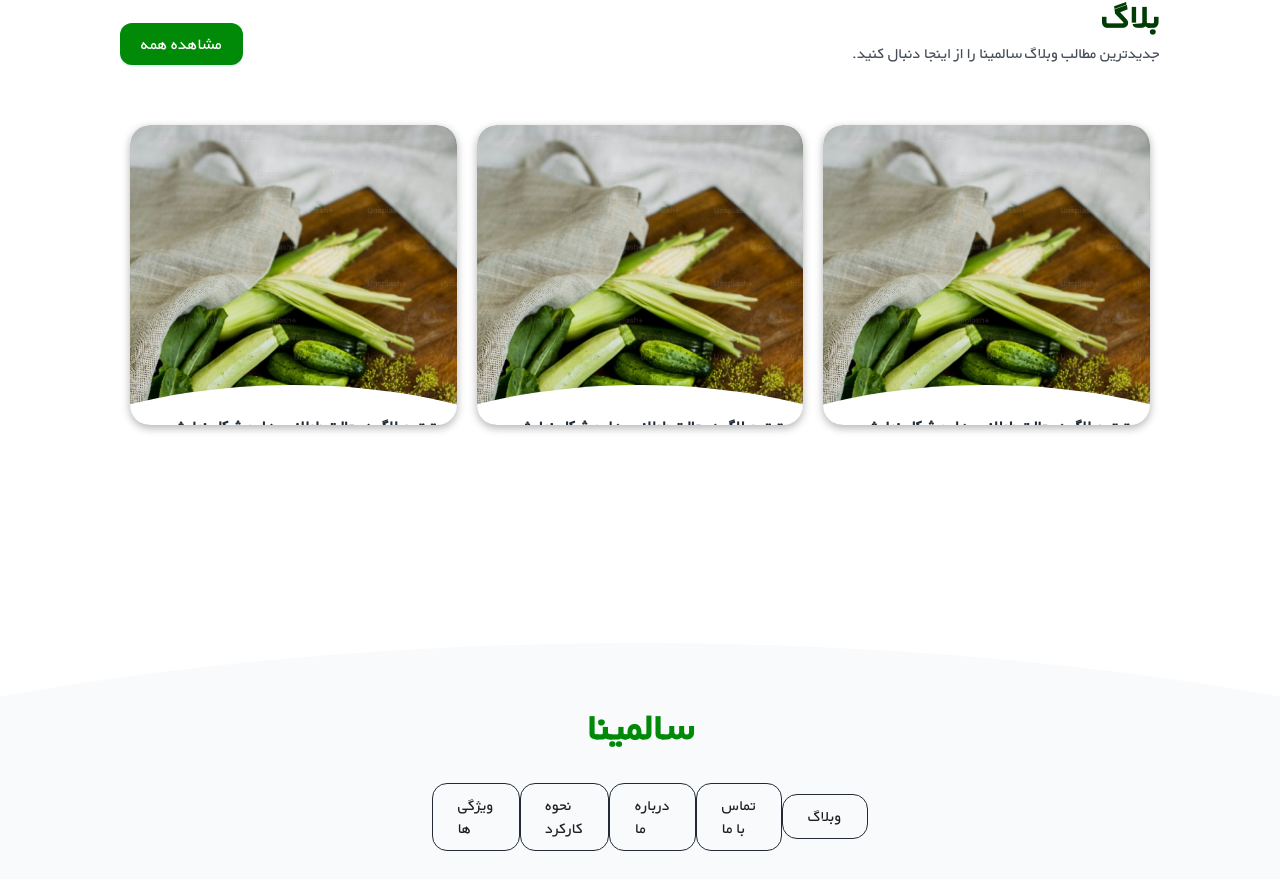
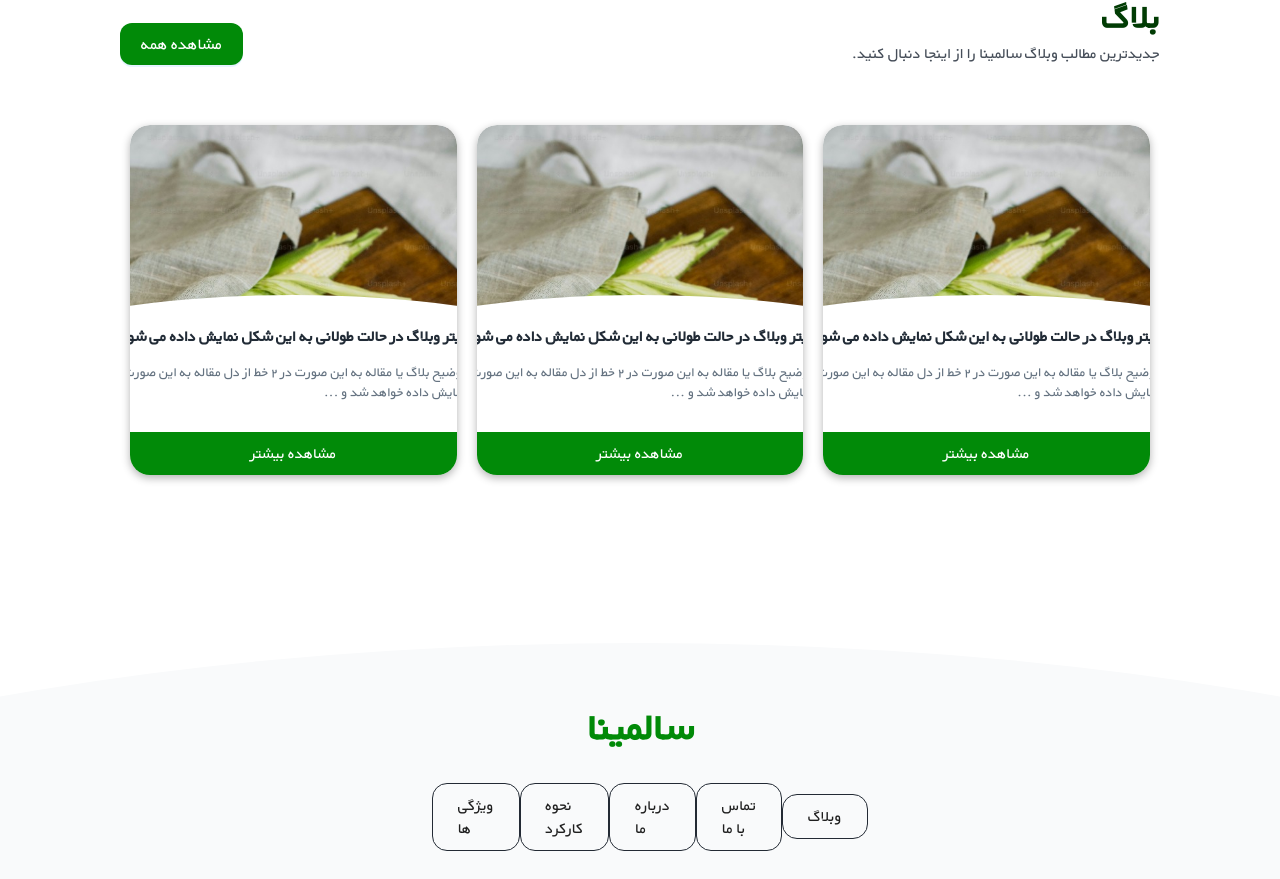
Before and after one commit to alikalatearabi/salemina-main-website, a React (Vite) app: page / in a window 1280 px wide. Shown: the part 4717-5596 px from the top of the page. Built offline with nearby package versions, Linux system fonts and the light colour scheme.

Commit message:
fix the blog card in main page

```diff
--- a/src/components/Blog/blogCard.tsx
+++ b/src/components/Blog/blogCard.tsx
@@ -6,16 +6,16 @@
   description: string
 }
 
-const BlogCard: React.FC<BlogCardProps> = ({image, title, description}) => {
+const BlogCard: React.FC<BlogCardProps> = ({ image, title, description }) => {
   return (
     <div className="blogCard">
       <img src={image} alt='blogCardImage' className='blogCardImage' />
       <div className='blogCardText'>
         <h3>{title}</h3>
         <p>{description}</p>
+      </div>
       <div className='blogShowMoreWrapper'>
         <span>مشاهده بیشتر</span>
-            </div>
       </div>
     </div>
   )
--- a/src/components/Blog/style.scss
+++ b/src/components/Blog/style.scss
@@ -50,25 +50,31 @@
 
             .blogCard {
                 width: 32%;
-                height: 300px;
+                height: 350px;
                 border-radius: 20px;
                 box-shadow: rgba(0, 0, 0, 0.3) 0px 3px 8px;
+                display: flex;
+                align-items: center;
+                justify-content: space-between;
+                flex-direction: column;
 
                 .blogCardImage {
                     width: 100%;
-                    height: 100%;
+                    height: 60%;
                     object-fit: cover;
                     object-position: top;
                     border-radius: 20px;
                 }
 
                 .blogCardText {
+                    height: 40%;
                     background-color: white;
                     padding: 30px 20px;
                     transform: translateY(-40px);
                     clip-path: ellipse(110% 100% at 50% 100%);
                     border-radius: 0 0 12px 12px;
                     box-shadow: rgba(0, 0, 0, 0.1) 0px 3px 8px;
+
                     h3 {
                         margin: 0;
                         font-size: 16px;
@@ -83,8 +89,9 @@
                         color: #657381;
                         margin-bottom: 40px;
                     }
+                }
 
-                    .blogShowMoreWrapper{
+                .blogShowMoreWrapper {
                     position: absolute;
                     bottom: 0;
                     left: 0;
@@ -104,4 +111,3 @@
         }
     }
 }
-}
```
Lines whose indentation alone changed are shown as unchanged.
